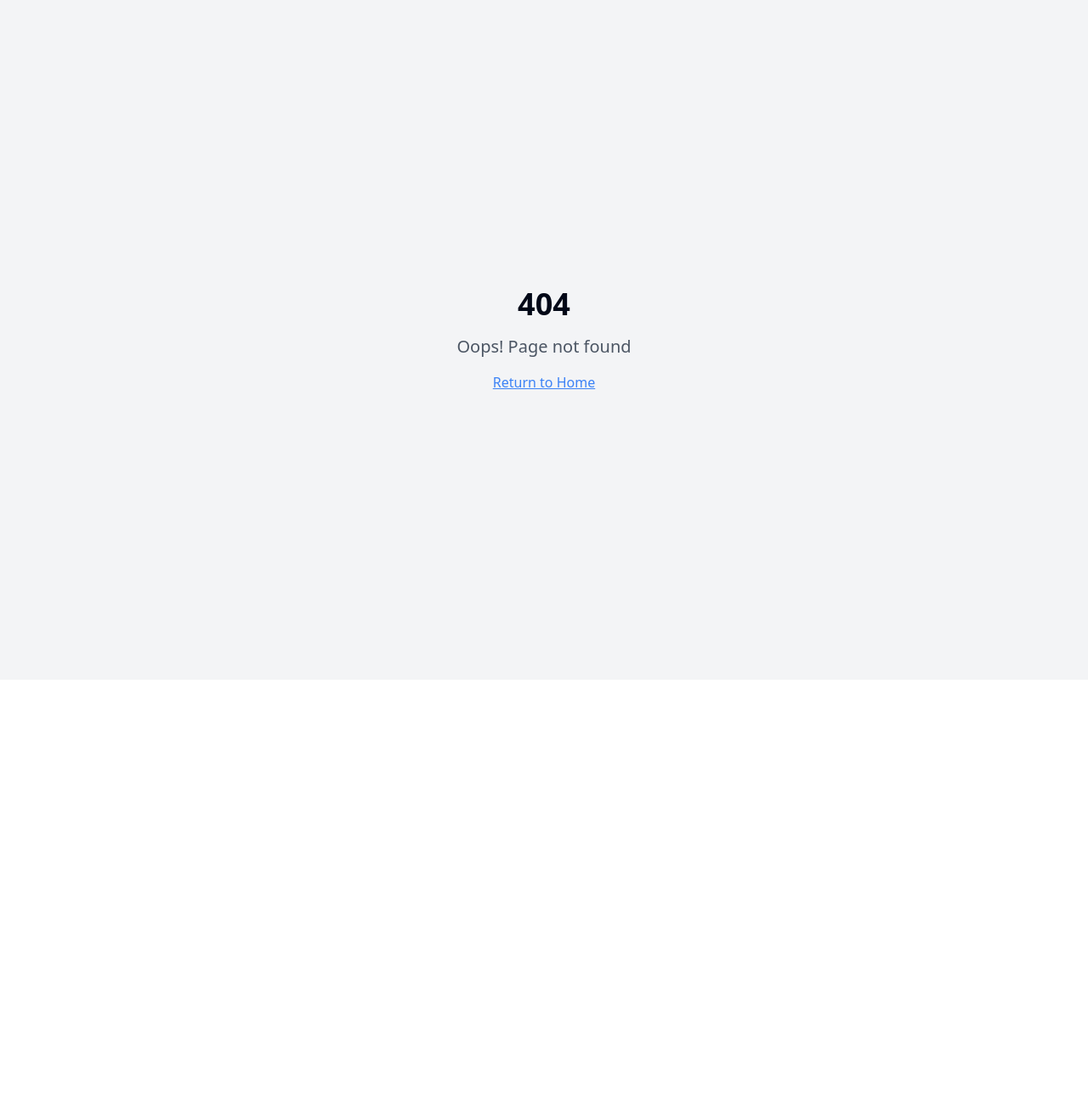
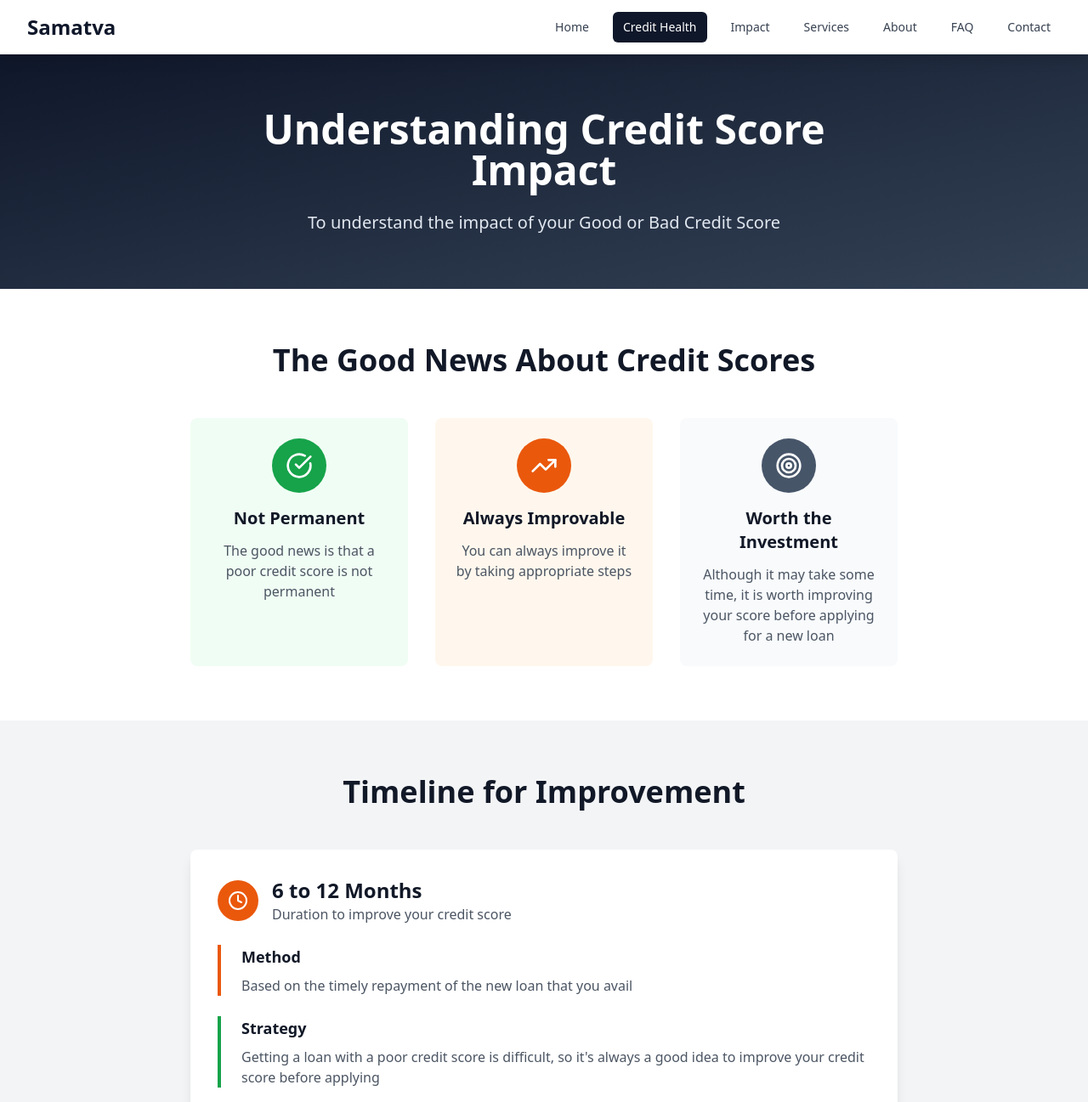
Before and after one commit to GreeseGilbertVijay/soiltecwebsite, a React (Vite) app: page /credit-health in a window 1280 px wide. Before the commit this address had no page. Shown: the top 1297 px of the page at 85% size. Before the commit the page ends 800 px from the top, so only its background shows below. Built offline with nearby package versions, Linux system fonts and the light colour scheme.

Commit message:
feat: Add Credit Health menu item
Adds a "Credit Health" menu item to the navigation bar, positioned between "Home" and "Impact". Updates the header to use the blue theme color.

```diff
--- a/src/App.tsx
+++ b/src/App.tsx
@@ -5,6 +5,7 @@ import { TooltipProvider } from "@/components/ui/tooltip";
 import { QueryClient, QueryClientProvider } from "@tanstack/react-query";
 import { BrowserRouter, Routes, Route } from "react-router-dom";
 import Index from "./pages/Index";
+import CreditHealth from "./pages/CreditHealth";
 import Impact from "./pages/Impact";
 import Services from "./pages/Services";
 import About from "./pages/About";
@@ -22,6 +23,7 @@ const App = () => (
       <BrowserRouter>
         <Routes>
           <Route path="/" element={<Index />} />
+          <Route path="/credit-health" element={<CreditHealth />} />
           <Route path="/impact" element={<Impact />} />
           <Route path="/services" element={<Services />} />
           <Route path="/about" element={<About />} />
--- a/src/components/Footer.tsx
+++ b/src/components/Footer.tsx
@@ -31,6 +31,7 @@ const Footer = () => {
           <div>
             <h4 className="text-lg font-semibold mb-4">Quick Links</h4>
             <ul className="space-y-2">
+              <li><Link to="/credit-health" className="text-gray-300 hover:text-orange-500 transition-colors">Credit Health</Link></li>
               <li><Link to="/impact" className="text-gray-300 hover:text-orange-500 transition-colors">Impact</Link></li>
               <li><Link to="/services" className="text-gray-300 hover:text-orange-500 transition-colors">Services</Link></li>
               <li><Link to="/about" className="text-gray-300 hover:text-orange-500 transition-colors">About Us</Link></li>
--- a/src/components/Navbar.tsx
+++ b/src/components/Navbar.tsx
@@ -9,6 +9,7 @@ const Navbar = () => {
 
   const navItems = [
     { path: '/', label: 'Home' },
+    { path: '/credit-health', label: 'Credit Health' },
     { path: '/impact', label: 'Impact' },
     { path: '/services', label: 'Services' },
     { path: '/about', label: 'About' },
@@ -23,7 +24,7 @@ const Navbar = () => {
       <div className="max-w-7xl mx-auto px-4 sm:px-6 lg:px-8">
         <div className="flex justify-between items-center h-16">
           <div className="flex-shrink-0">
-            <Link to="/" className="text-2xl font-bold text-blue-800">
+            <Link to="/" className="text-2xl font-bold text-slate-900">
               Samatva
             </Link>
           </div>
@@ -37,8 +38,8 @@ const Navbar = () => {
                   to={item.path}
                   className={`px-3 py-2 rounded-md text-sm font-medium transition-colors ${
                     isActive(item.path)
-                      ? 'bg-blue-800 text-white'
-                      : 'text-gray-700 hover:bg-blue-100 hover:text-blue-800'
+                      ? 'bg-slate-900 text-white'
+                      : 'text-gray-700 hover:bg-slate-100 hover:text-slate-900'
                   }`}
                 >
                   {item.label}
@@ -51,7 +52,7 @@ const Navbar = () => {
           <div className="md:hidden">
             <button
               onClick={() => setIsMenuOpen(!isMenuOpen)}
-              className="inline-flex items-center justify-center p-2 rounded-md text-gray-700 hover:text-blue-800 hover:bg-blue-100"
+              className="inline-flex items-center justify-center p-2 rounded-md text-gray-700 hover:text-slate-900 hover:bg-slate-100"
             >
               {isMenuOpen ? <X size={24} /> : <Menu size={24} />}
             </button>
@@ -69,8 +70,8 @@ const Navbar = () => {
                   onClick={() => setIsMenuOpen(false)}
                   className={`block px-3 py-2 rounded-md text-base font-medium transition-colors ${
                     isActive(item.path)
-                      ? 'bg-blue-800 text-white'
-                      : 'text-gray-700 hover:bg-blue-100 hover:text-blue-800'
+                      ? 'bg-slate-900 text-white'
+                      : 'text-gray-700 hover:bg-slate-100 hover:text-slate-900'
                   }`}
                 >
                   {item.label}
--- /dev/null
+++ b/src/pages/CreditHealth.tsx
@@ -0,0 +1,150 @@
+
+import Navbar from '@/components/Navbar';
+import Footer from '@/components/Footer';
+import { TrendingUp, Clock, Target, CheckCircle } from 'lucide-react';
+
+const CreditHealth = () => {
+  return (
+    <div className="min-h-screen bg-gray-50">
+      <Navbar />
+
+      {/* Hero Section */}
+      <section className="bg-gradient-to-br from-slate-900 to-slate-700 text-white py-16">
+        <div className="max-w-4xl mx-auto text-center px-4 sm:px-6 lg:px-8">
+          <h1 className="text-4xl md:text-5xl font-bold mb-6">
+            Understanding Credit Score Impact
+          </h1>
+          <p className="text-xl text-slate-200">
+            To understand the impact of your Good or Bad Credit Score
+          </p>
+        </div>
+      </section>
+
+      {/* Good News Section */}
+      <section className="py-16 bg-white">
+        <div className="max-w-4xl mx-auto px-4 sm:px-6 lg:px-8">
+          <div className="text-center mb-12">
+            <h2 className="text-3xl md:text-4xl font-bold text-gray-900 mb-6">
+              The Good News About Credit Scores
+            </h2>
+          </div>
+
+          <div className="grid grid-cols-1 md:grid-cols-3 gap-8">
+            <div className="text-center p-6 bg-green-50 rounded-lg">
+              <div className="bg-green-600 w-16 h-16 rounded-full flex items-center justify-center mx-auto mb-4">
+                <CheckCircle className="text-white" size={32} />
+              </div>
+              <h3 className="text-xl font-semibold mb-3 text-gray-900">Not Permanent</h3>
+              <p className="text-gray-600">
+                The good news is that a poor credit score is not permanent
+              </p>
+            </div>
+
+            <div className="text-center p-6 bg-orange-50 rounded-lg">
+              <div className="bg-orange-600 w-16 h-16 rounded-full flex items-center justify-center mx-auto mb-4">
+                <TrendingUp className="text-white" size={32} />
+              </div>
+              <h3 className="text-xl font-semibold mb-3 text-gray-900">Always Improvable</h3>
+              <p className="text-gray-600">
+                You can always improve it by taking appropriate steps
+              </p>
+            </div>
+
+            <div className="text-center p-6 bg-slate-50 rounded-lg">
+              <div className="bg-slate-600 w-16 h-16 rounded-full flex items-center justify-center mx-auto mb-4">
+                <Target className="text-white" size={32} />
+              </div>
+              <h3 className="text-xl font-semibold mb-3 text-gray-900">Worth the Investment</h3>
+              <p className="text-gray-600">
+                Although it may take some time, it is worth improving your score before applying for a new loan
+              </p>
+            </div>
+          </div>
+        </div>
+      </section>
+
+      {/* Timeline Section */}
+      <section className="py-16 bg-gray-100">
+        <div className="max-w-4xl mx-auto px-4 sm:px-6 lg:px-8">
+          <div className="text-center mb-12">
+            <h2 className="text-3xl md:text-4xl font-bold text-gray-900 mb-6">
+              Timeline for Improvement
+            </h2>
+          </div>
+
+          <div className="bg-white rounded-lg shadow-lg p-8">
+            <div className="flex items-center mb-6">
+              <div className="bg-orange-600 w-12 h-12 rounded-full flex items-center justify-center mr-4">
+                <Clock className="text-white" size={24} />
+              </div>
+              <div>
+                <h3 className="text-2xl font-semibold text-gray-900">6 to 12 Months</h3>
+                <p className="text-gray-600">Duration to improve your credit score</p>
+              </div>
+            </div>
+
+            <div className="space-y-6">
+              <div className="border-l-4 border-orange-600 pl-6">
+                <h4 className="text-lg font-semibold text-gray-900 mb-2">Method</h4>
+                <p className="text-gray-600">
+                  Based on the timely repayment of the new loan that you avail
+                </p>
+              </div>
+
+              <div className="border-l-4 border-green-600 pl-6">
+                <h4 className="text-lg font-semibold text-gray-900 mb-2">Strategy</h4>
+                <p className="text-gray-600">
+                  Getting a loan with a poor credit score is difficult, so it's always a good idea to improve your credit score before applying
+                </p>
+              </div>
+            </div>
+          </div>
+        </div>
+      </section>
+
+      {/* Impact Areas */}
+      <section className="py-16 bg-white">
+        <div className="max-w-6xl mx-auto px-4 sm:px-6 lg:px-8">
+          <div className="text-center mb-12">
+            <h2 className="text-3xl md:text-4xl font-bold text-gray-900 mb-6">
+              Impact Areas
+            </h2>
+          </div>
+
+          <div className="grid grid-cols-1 md:grid-cols-3 gap-8">
+            <div className="bg-gradient-to-br from-red-50 to-red-100 p-6 rounded-lg">
+              <h3 className="text-xl font-semibold mb-4 text-gray-900">Loan Applications</h3>
+              <ul className="space-y-2 text-gray-700">
+                <li>• Poor credit scores make getting loans difficult</li>
+                <li>• Better to improve before applying for new loans or credit cards</li>
+                <li>• Timely repayment of new loans helps build positive credit history</li>
+              </ul>
+            </div>
+
+            <div className="bg-gradient-to-br from-yellow-50 to-yellow-100 p-6 rounded-lg">
+              <h3 className="text-xl font-semibold mb-4 text-gray-900">Financial Opportunities</h3>
+              <ul className="space-y-2 text-gray-700">
+                <li>• Good credit scores open more financial doors</li>
+                <li>• Better interest rates and loan terms</li>
+                <li>• Increased approval chances for credit applications</li>
+              </ul>
+            </div>
+
+            <div className="bg-gradient-to-br from-green-50 to-green-100 p-6 rounded-lg">
+              <h3 className="text-xl font-semibold mb-4 text-gray-900">Long-term Benefits</h3>
+              <ul className="space-y-2 text-gray-700">
+                <li>• Improved creditworthiness over time</li>
+                <li>• Better financial stability and options</li>
+                <li>• Enhanced ability to secure future funding</li>
+              </ul>
+            </div>
+          </div>
+        </div>
+      </section>
+
+      <Footer />
+    </div>
+  );
+};
+
+export default CreditHealth;
```
